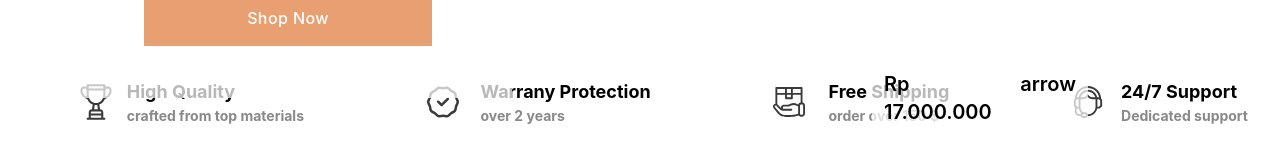
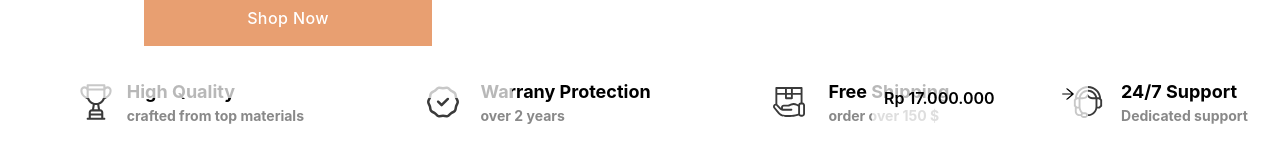
Before and after one commit to Gladys-Luke/our-furniture, a React (Create React App) app: page / in a window 1280 px wide. Shown: the part 486-648 px from the top of the page. Built offline with nearby package versions, Linux system fonts and the light colour scheme.

Commit message:
completed the Queries

```diff
--- a/src/Components/Header.js
+++ b/src/Components/Header.js
@@ -1,6 +1,7 @@
 import React from "react";
 import HeaderImg from "../Assets/images/header.svg";
 import MiniHeader from "./MiniHeader";
+import {AiOutlineArrowRight} from 'react-icons/ai'
 
 function Header() {
   return (
@@ -29,9 +30,9 @@ function Header() {
           <h3 className="text-2xl font-bold">Bohauss</h3>
           <p className="text-sm font-semibold">Luxury big sofa 2-seat</p>
         </section>
-        <section className="text-xl bg-pops lg:absolute lg:top-96 lg:right-48 h-12 lg:flex items-center px-1 hidden">
-          <h3 className=" flex justify-between lg:w-52 px-2 font-semibold ">
-            Rp 17.000.000<span>arrow</span>
+        <section className="text-xl bg-pops lg:absolute lg:top-96 lg:right-48 h-12 lg:flex items-center px-1 hidden items-center">
+          <h3 className=" flex justify-between lg:w-52 px-2 font-semibold text-base ">
+            Rp 17.000.000<span><AiOutlineArrowRight/></span>
           </h3>
         </section>
       </section>
```
